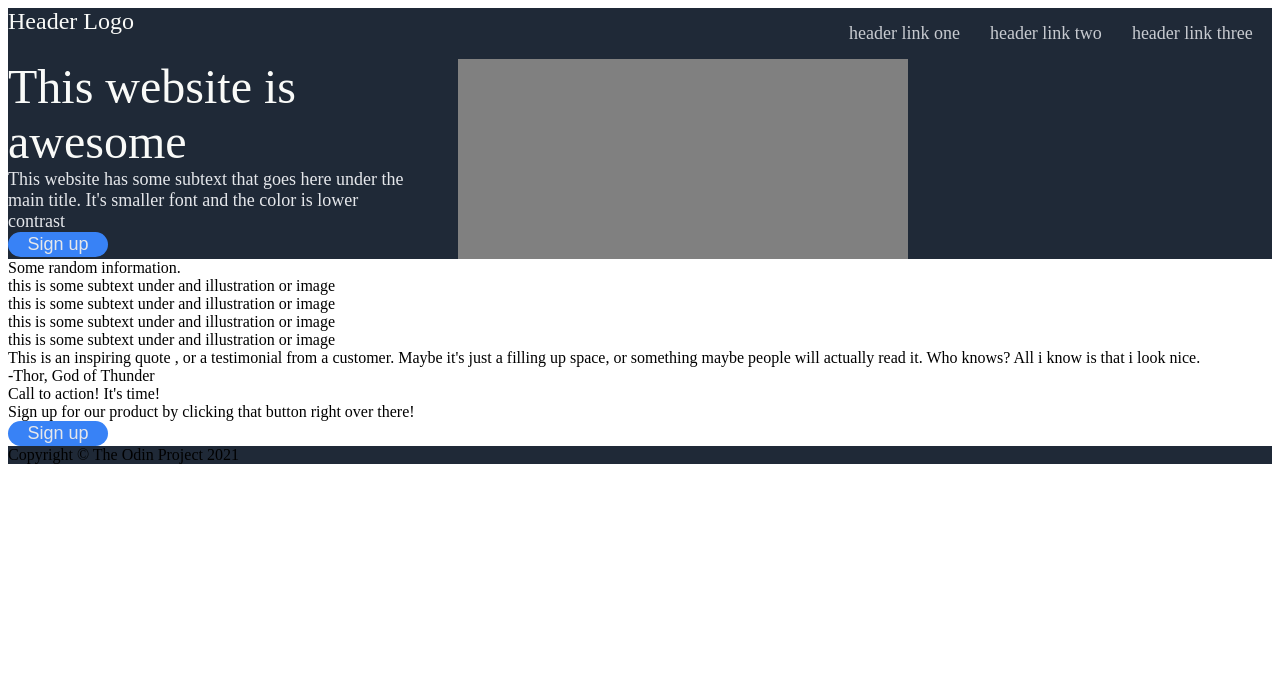
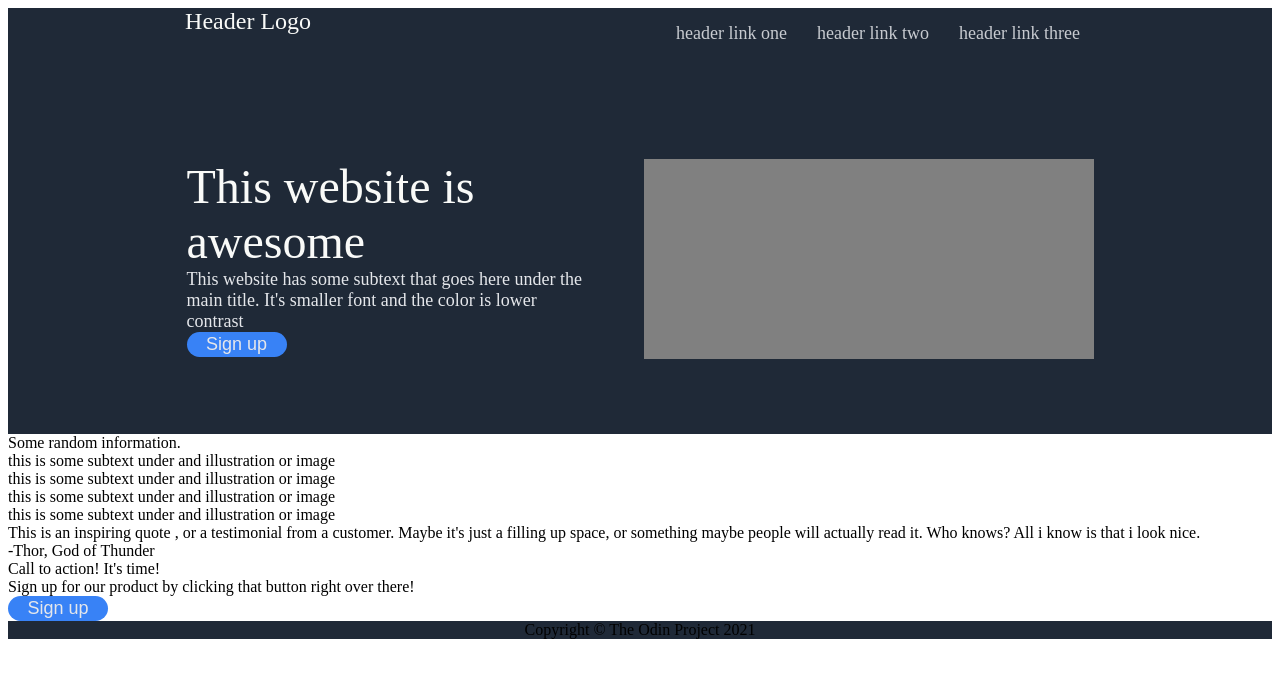
Before and after one commit to hipale/Landing-Page, a plain HTML site: page index.html in a window 1280 px wide. Drawn offline with Linux system fonts and the light colour scheme.

Commit message:
Change the gap and margin

```diff
--- a/style.css
+++ b/style.css
@@ -1,6 +1,13 @@
+* {
+    font: roboto;
+}
 header, footer {
     background-color: #1F2937;
-
+    display: flex;
+    justify-content: center;
+  flex-direction: column;
+  align-items: center;
+  gap: 100px;
 }
 #Logo {
     font-size: 24px;
@@ -10,16 +17,17 @@ nav {
     font-size: 18px;
     color: #E5E7Eb;
     display: flex;
+
 }
 #logoNav {
+
     display: flex;
-    flex-direction: row;
-    gap: 700px;
+   gap: 350px;
 }
 
 #bigSect {
     font-size: 48px;
-    font-weight: extra-bold;
+    font-weight: extrabold;
     color: #F9FaF8;
 }
 #SmallSect, button {
@@ -46,4 +54,6 @@ button {
 }
 #mainCont {
 display: flex;
+gap: 7px;
+margin-bottom: 75px;
 }
```
